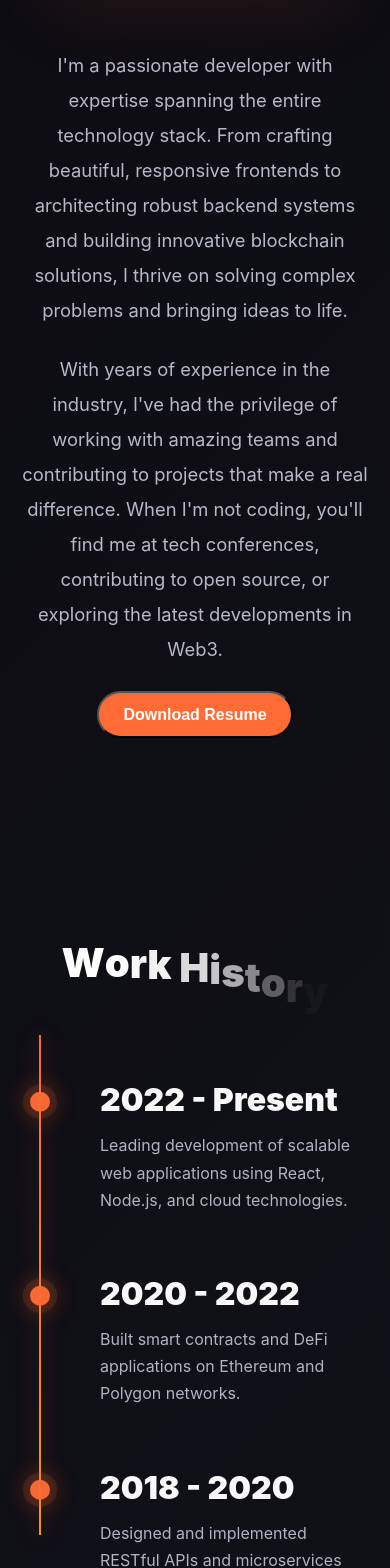
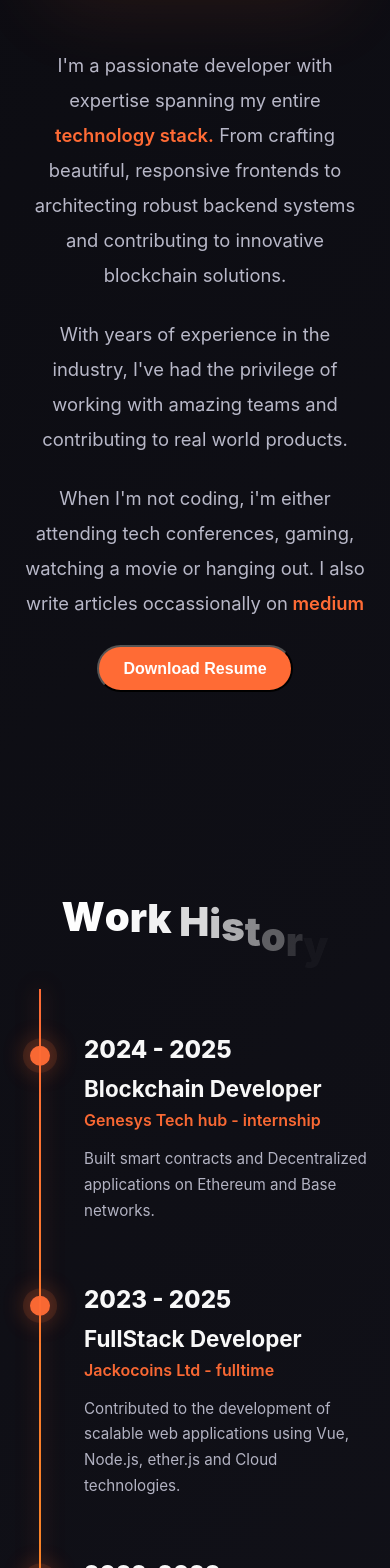
Before and after one commit to Tochy112/my_website, a React (Vite) app: page / in a window 390 px wide. Shown: the part 1480-3048 px from the top of the page. Built offline with nearby package versions, Linux system fonts and the light colour scheme.

Commit message:
updated the work history

```diff
--- a/index.html
+++ b/index.html
@@ -2,9 +2,9 @@
 <html lang="en">
   <head>
     <meta charset="UTF-8" />
-    <link rel="icon" type="image/svg+xml" href="/vite.svg" />
+    <link rel="icon" type="image/svg+xml" href="/pfp.jpg" />
     <meta name="viewport" content="width=device-width, initial-scale=1.0" />
-    <title>new-port</title>
+    <title>Reginald</title>
   </head>
   <body>
     <div id="root"></div>
--- a/src/App.tsx
+++ b/src/App.tsx
@@ -147,8 +147,8 @@ const Portfolio = () => {
               words={[
                 "FullStack Developer",
                 "Blockchain Engineer",
-                "Tech Enthusiast",
-                "Problem Solver",
+                "Tech support specialist",
+                "Product Builder",
               ]}
               className="rotating-role"
             />
@@ -170,18 +170,36 @@ const Portfolio = () => {
           <div className="about-content">
             <div className="about-text">
               <p>
-                I'm a passionate developer with expertise spanning the entire
-                technology stack. From crafting beautiful, responsive frontends
-                to architecting robust backend systems and building innovative
-                blockchain solutions, I thrive on solving complex problems and
-                bringing ideas to life.
+                I'm a passionate developer with expertise spanning my entire
+                <a
+                  onClick={() => scrollToSection("tech")}
+                  className="stack-anchor"
+                >
+                  {" "}
+                  technology stack.
+                </a>{" "}
+                From crafting beautiful, responsive frontends to architecting
+                robust backend systems and contributing to innovative blockchain
+                solutions.
               </p>
               <p>
                 With years of experience in the industry, I've had the privilege
-                of working with amazing teams and contributing to projects that
-                make a real difference. When I'm not coding, you'll find me at
-                tech conferences, contributing to open source, or exploring the
-                latest developments in Web3.
+                of working with amazing teams and contributing to real world
+                products.
+              </p>
+              <p>
+                When I'm not coding, i'm either attending tech conferences,
+                gaming, watching a movie or hanging out. I also write articles
+                occassionally on
+                <a
+                  href="https://tochy0x.medium.com/"
+                  target="_blank"
+                  rel="noopener noreferrer"
+                  className="stack-anchor"
+                >
+                  {" "}
+                  medium
+                </a>
               </p>
 
               <div className="download-resume-button">
@@ -223,6 +241,8 @@ const Portfolio = () => {
 
                 <div className="timeline-content-right">
                   <div className="timeline-year">{job.period}</div>
+                  <h3 className="timeline-title-mobile">{job.title}</h3>
+                  <p className="timeline-company-mobile">{job.company}</p>
                   <p className="timeline-description">{job.description}</p>
                 </div>
               </div>
--- a/src/constants.tsx
+++ b/src/constants.tsx
@@ -19,25 +19,32 @@ export const menuItems = [
 
 export const workHistory = [
   {
-    title: "Senior Full Stack Developer",
-    company: "Tech Innovations Inc.",
-    period: "2022 - Present",
+    title: "Blockchain Developer",
+    company: "Genesys Tech hub - internship",
+    period: "2024 - 2025",
     description:
-      "Leading development of scalable web applications using React, Node.js, and cloud technologies.",
+    "Built smart contracts and Decentralized applications on Ethereum and Base networks.",
   },
   {
-    title: "Blockchain Developer",
-    company: "Crypto Solutions",
-    period: "2020 - 2022",
+    title: "FullStack Developer",
+    company: "Jackocoins Ltd - fulltime",
+    period: "2023 - 2025",
     description:
-      "Built smart contracts and DeFi applications on Ethereum and Polygon networks.",
+      "Contributed to the development of scalable web applications using Vue, Node.js, ether.js and Cloud technologies.",
   },
   {
-    title: "Backend Engineer",
-    company: "StartupHub",
-    period: "2018 - 2020",
+    title: "Fullstack Developer",
+    company: "Anhydraze Limited - internship",
+    period: "2022-2023",
     description:
-      "Designed and implemented RESTful APIs and microservices architecture.",
+      "Developed and maintained full-stack web applications using javascript and laravel.",
+  },
+  {
+    title: "Frontend Developer",
+    company: "Oluaka Institute - internship",
+    period: "2021",
+    description:
+      "Developed and maintained frontend web applications using modern JavaScript frameworks.",
   }
 ];
 
--- a/src/index.css
+++ b/src/index.css
@@ -373,6 +373,13 @@ body {
   margin-bottom: 30px;
 }
 
+.stack-anchor {
+  color: var(--color-primary);
+  font-weight: 600;
+  text-decoration: none;
+  cursor: pointer;
+}
+
 /* Hero Section */
 .hero-section {
   min-height: 100vh;
@@ -705,8 +712,21 @@ section {
   font-size: 1rem;
 }
 
+/* Hide mobile-specific elements on desktop */
+.timeline-title-mobile,
+.timeline-company-mobile {
+  display: none;
+}
+
+@media (max-width: 768px) {
+  .timeline-title-mobile,
+  .timeline-company-mobile {
+    display: block;
+  }
+}
+
 /* Mobile responsive */
-@media (max-width: 768px) {
+/* @media (max-width: 768px) {
   .timeline-item {
     grid-template-columns: 40px 1fr;
     gap: 1.5rem;
@@ -731,7 +751,60 @@ section {
   .timeline-title {
     font-size: 1.4rem;
   }
+} */
+
+
+/* Mobile responsive */
+@media (max-width: 768px) {
+  .timeline-item {
+    grid-template-columns: 40px 1fr;
+    gap: 1.5rem;
+  }
+
+  .timeline-content-left {
+    display: none;
+  }
+
+  .timeline-line {
+    left: 20px;
+  }
+
+  .timeline-center {
+    align-items: flex-start;
+  }
+
+  .timeline-content-right {
+    padding-left: 0;
+  }
+
+  .timeline-year {
+    font-size: 1.5rem;
+    font-weight: 800;
+    margin-bottom: 0.8rem;
+  }
+
+  /* Show title and company on mobile */
+  .timeline-content-right .timeline-title-mobile {
+    font-size: 1.4rem;
+    font-weight: 700;
+    color: var(--color-text-primary);
+    margin-bottom: 0.5rem;
+    display: block;
+  }
+
+  .timeline-content-right .timeline-company-mobile {
+    font-size: 1rem;
+    color: var(--color-primary);
+    font-weight: 600;
+    margin-bottom: 1rem;
+    display: block;
+  }
+
+  .timeline-description {
+    font-size: 0.95rem;
+  }
 }
+
 
 /* Projects Section - New Card Design */
 .projects-section {
```
Also changed, not shown: public/pfp.jpg (added), public/vite.jpg (added).
